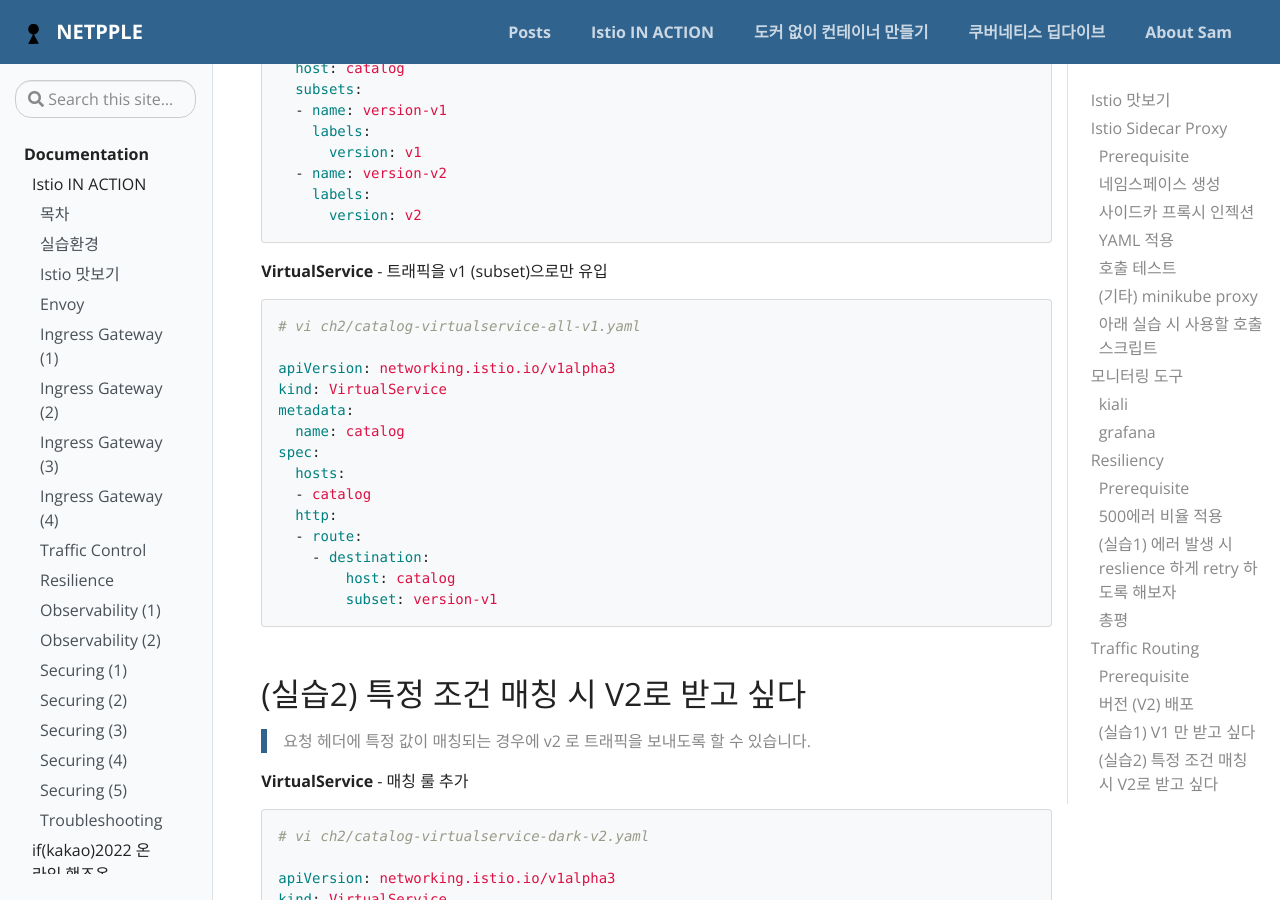
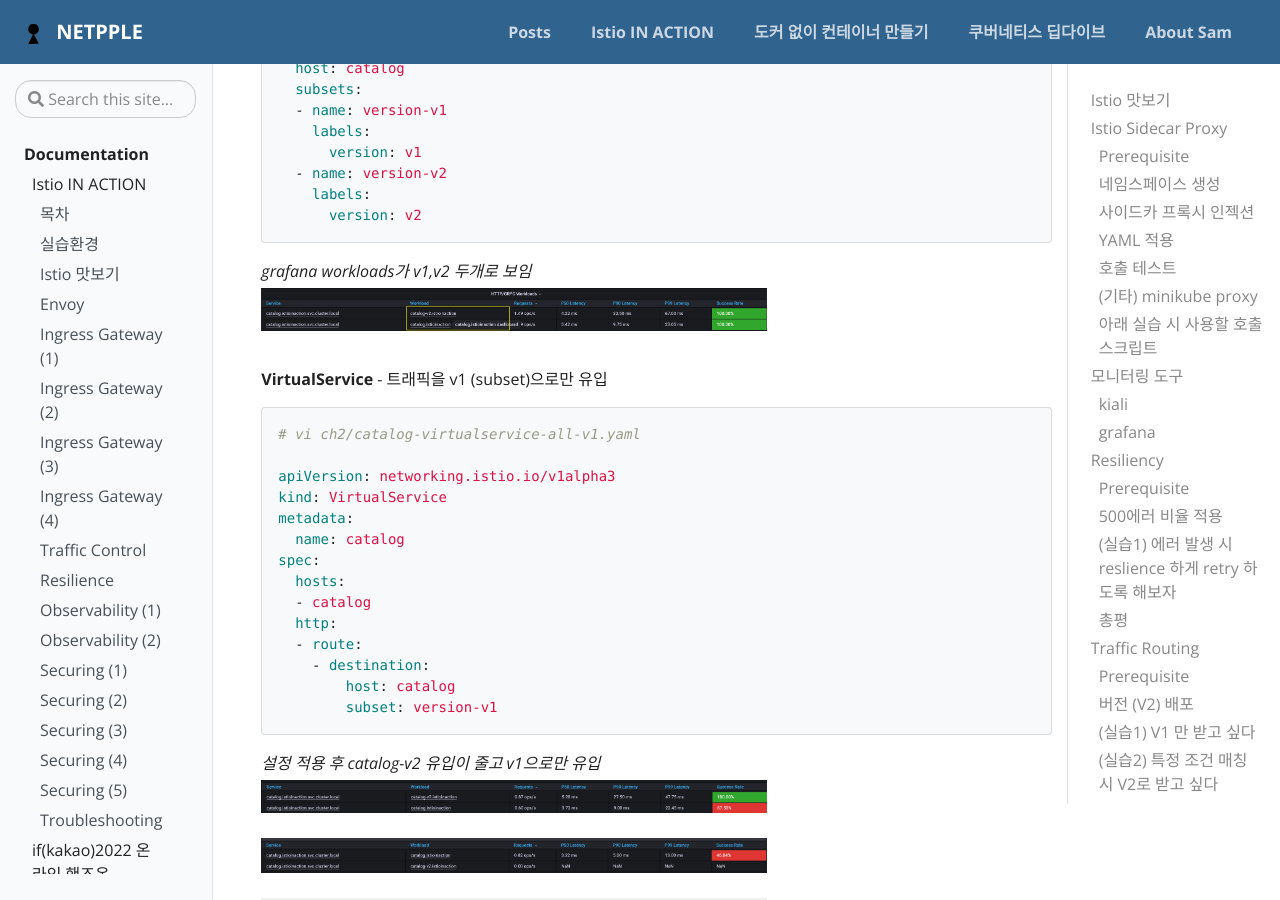
Before and after one commit to netpple/netpple.github.io, a Jekyll site: the page built from _docs/istio-in-action/Istio.md, in a window 1280 px wide and 900 px high, scrolled down 11167 px. Built offline with Jekyll 4.4.1, drawn with Linux system fonts in a browser that asks for light colours; comment, search, counter and statistics services are not loaded.

Commit message:
istio 2장 보완

````diff
--- a/_docs/istio-in-action/Istio.md
+++ b/_docs/istio-in-action/Istio.md
@@ -439,6 +439,9 @@
       version: v2
 ```
 
+*grafana workloads가 v1,v2 두개로 보임*
+![ch2-destination-subset-applied.png](/docs/assets/img/istio-in-action/ch2-destination-subset-applied.png)
+
 **VirtualService** - 트래픽을 v1 (subset)으로만 유입
 
 ```yaml
@@ -457,6 +460,10 @@
         host: catalog
         subset: version-v1
 ```
+*설정 적용 후 catalog-v2 유입이 줄고 v1으로만 유입*
+![ch2-v1-subset-traffic-only-progress.png](/docs/assets/img/istio-in-action/ch2-v1-subset-traffic-only-progress.png)
+![ch2-v1-subset-traffic-only-completed.png](/docs/assets/img/istio-in-action/ch2-v1-subset-traffic-only-completed.png)
+![ch2-v1-subset-traffic-only-completed.png](/docs/assets/img/istio-in-action/ch2-v1-subset-traffic-only-kiali.png)
 
 ## (실습2) 특정 조건 매칭 시 V2로 받고 싶다
 
````
Also changed, not shown: _docs/assets/img/istio-in-action/ch2-destination-subset-applied.png (added), _docs/assets/img/istio-in-action/ch2-v1-subset-traffic-only-completed.png (added), _docs/assets/img/istio-in-action/ch2-v1-subset-traffic-only-kiali.png (added), _docs/assets/img/istio-in-action/ch2-v1-subset-traffic-only-progress.png (added).
